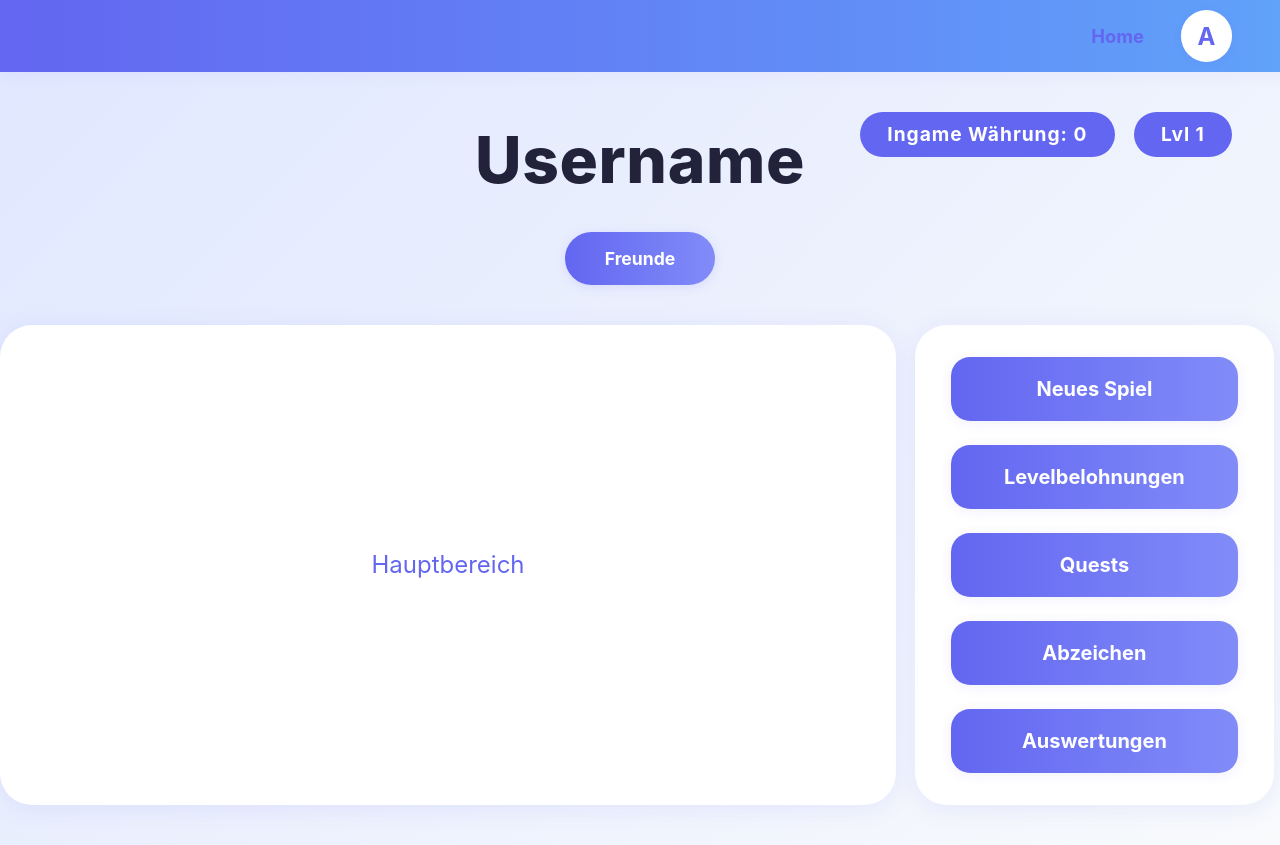
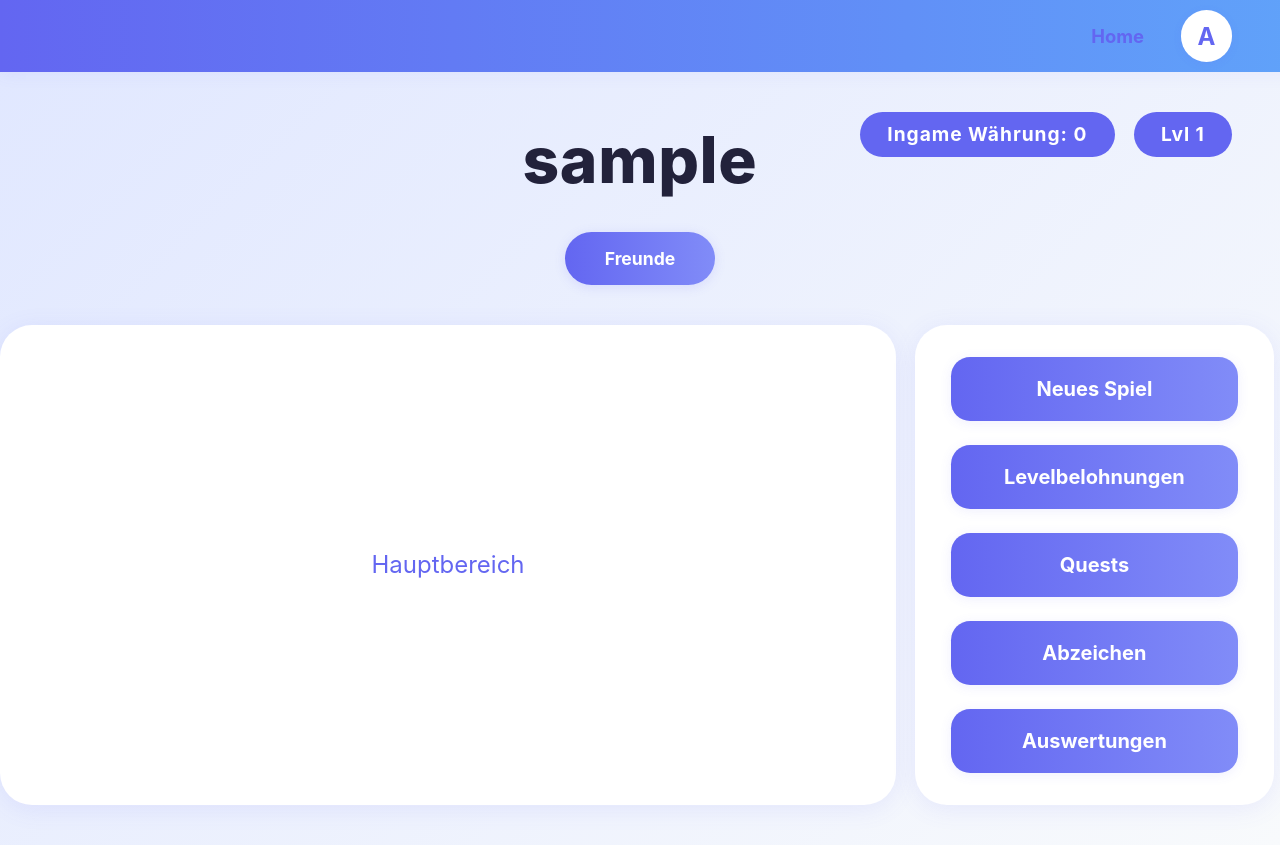
Before and after one commit to zelenajabukaa/stocktrainerFrontend, a React (Vite) app: page /home in a window 1280 px wide. Shown: the top 845 px of the page. Built offline with nearby package versions, Linux system fonts and the light colour scheme; sample sign-in values are in the browser's storage.

Commit message:
username anzeigen

```diff
--- a/src/Home.tsx
+++ b/src/Home.tsx
@@ -5,7 +5,14 @@ import './css/home.css';
 
 const Home: React.FC = () => {
   // Platzhalter für Username und Level
-  const username = "Username";
+  let username = "Username";
+  try {
+    const userData = localStorage.getItem('user');
+    if (userData) {
+      const userObj = JSON.parse(userData);
+      if (userObj.username) username = userObj.username;
+    }
+  } catch {}
   const level = 1;
   const ingameCurrency = 0;
   const navigate = useNavigate();
```
